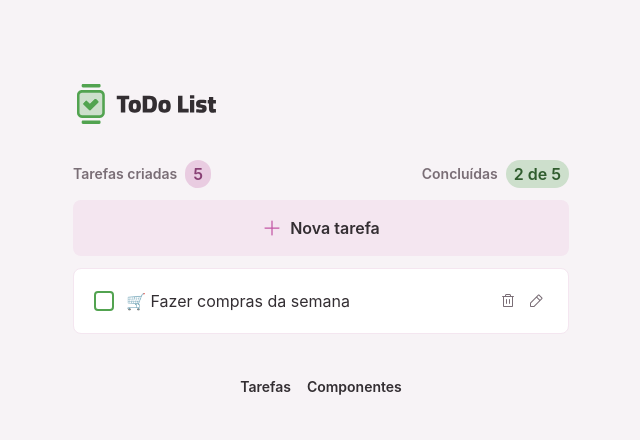
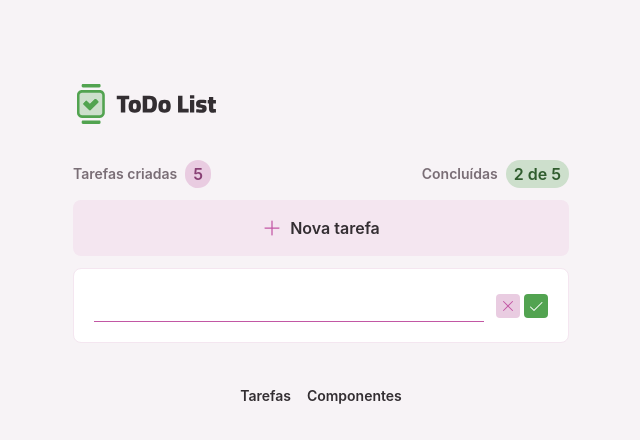
Before and after one commit to gabrielwitor/todo, a React (Vite) app: page / in a window 1280 px wide. Both pictures are taken after a click on the button "Nova tarefa". Shown: the top 440 px of the page, without its empty margins (319-959 px from the left). Built offline with nearby package versions, Linux system fonts and the light colour scheme.

Commit message:
feat: drop mock tasks loading, load tasks from localStorage

```diff
--- a/src/core-components/task-item.tsx
+++ b/src/core-components/task-item.tsx
@@ -11,9 +11,15 @@ import CheckIcon from "../assets/icons/check.svg?react";
 import xIcon from "../assets/icons/x.svg?react";
 
 import TextInput from "../components/text-input";
+import type { Task } from "../models/task";
+import { cx } from "class-variance-authority";
 
-function TaskItem() {
-	const [isEditing, setisEditing] = React.useState(false);
+interface TaskItemProps {
+	task: Task;
+}
+
+function TaskItem({ task }: TaskItemProps) {
+	const [isEditing, setisEditing] = React.useState(task.state === "creating");
 
 	function handleEditTask() {
 		setisEditing(true);
@@ -23,23 +29,54 @@ function TaskItem() {
 		setisEditing(false);
 	}
 
+	const [taskTitle, setTaskTitle] = React.useState("");
+
+	function handleChangeTaskTitle(e: React.ChangeEvent<HTMLInputElement>) {
+		setTaskTitle(e.target.value || "");
+	}
+
+	function handleSubmitTask(e: React.FormEvent<HTMLFormElement>) {
+		e.preventDefault();
+		console.log({ id: task.id, title: taskTitle });
+		setisEditing(false);
+	}
+
 	return (
-		<Card size={"md"} className="flex items-center gap-3">
+		<Card size={"md"}>
 			{isEditing ? (
-				<>
+				<form onSubmit={handleSubmitTask} className="flex items-center gap-3">
 					<TextInput
 						className="flex-1"
-						value={"🛒 Fazer compras da semana"}
+						onChange={handleChangeTaskTitle}
+						required
+						autoFocus
 					></TextInput>
 					<div className="flex gap-1">
-						<ButtonIcon variant={"secondary"} icon={xIcon} />
-						<ButtonIcon icon={CheckIcon} onClick={handleExitEditTask} />
+						<ButtonIcon
+							variant={"secondary"}
+							icon={xIcon}
+							onClick={handleExitEditTask}
+							type="button"
+						/>
+						<ButtonIcon icon={CheckIcon} type="submit" />
 					</div>
-				</>
+				</form>
 			) : (
-				<>
-					<CheckboxInput />
-					<Text className="flex-1">🛒 Fazer compras da semana</Text>
+				<div className="flex items-center gap-3">
+					<CheckboxInput
+						value={task?.completed.toString()}
+						checked={task?.completed}
+						onChange={() => {
+							console.log("");
+						}}
+					/>
+					<Text
+						className={cx("flex-1", {
+							"line-through": task?.completed,
+						})}
+					>
+						{taskTitle}
+					</Text>
 					<div className="flex gap-1">
 						<ButtonIcon variant={"terciary"} icon={TrashIcon} />
 						<ButtonIcon
@@ -48,7 +85,7 @@ function TaskItem() {
 							onClick={handleEditTask}
 						/>
 					</div>
-				</>
+				</div>
 			)}
 		</Card>
 	);
```
